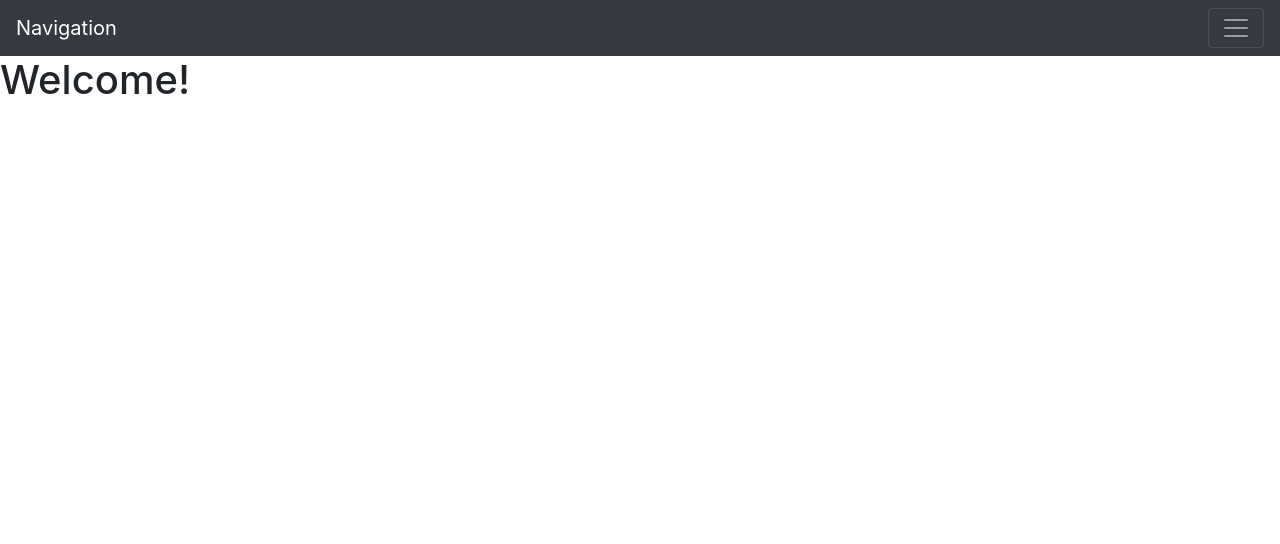
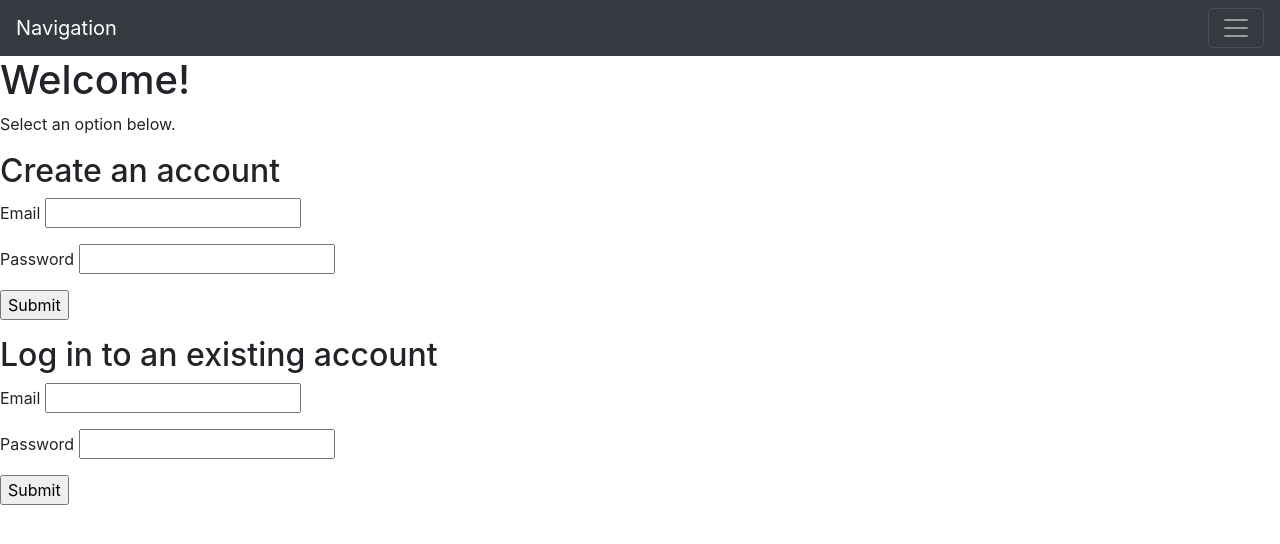
Before and after one commit to ericachesley/ratings-v2, a Flask app: page / in a window 1280 px wide. Shown: the top 544 px of the page. Run offline with Flask 2, Linux system fonts and the light colour scheme; some libraries are stand-ins or nearby versions.

Commit message:
Log in/create user implemented

```diff
--- a/crud.py
+++ b/crud.py
@@ -40,6 +40,10 @@ def get_user_by_id(user_id):
     return User.query.get(user_id)
 
 
+def get_user_by_email(email):
+    return User.query.filter(User.email==email).first()
+
+
 
 if __name__ == '__main__':
     from server import app
--- a/server.py
+++ b/server.py
@@ -34,10 +34,39 @@ def all_users():
     return render_template('all_users.html', users=users)
 
 
+@app.route('/users', methods=['POST'])
+def register_user():
+    email = request.form.get('email')
+    password = request.form.get('password')
+    user = crud.get_user_by_email(email)
+    if user:
+        flash('A user with that email address already exists. Please try again.')
+    else:
+        crud.create_user(email, password)
+        flash('Account created. Please log in.')
+    return redirect('/')
+
+
 @app.route('/users/<user_id>')
 def show_user(user_id):
-    user = crud.get_user_by_id(int(user_id))
+    user = crud.get_user_by_id(user_id)
     return render_template('user_details.html', user=user)
+
+
+@app.route('/login', methods=['POST'])
+def process_login():
+    email = request.form.get('email')
+    password = request.form.get('password')
+    user = crud.get_user_by_email(email)
+    if not user:
+        flash('There is no user with that email address. Please create an account.')
+    elif password == user.password:
+        session['logged_in_customer_email'] = email
+        flash('You have successfully logged in.')
+        return render_template('index.html')
+    else:
+        flash('Incorrect password. Please try again.')
+    return redirect('/')
 
 
 if __name__ == '__main__':
--- a/templates/base.html
+++ b/templates/base.html
@@ -11,6 +11,7 @@
     {% block head %}{% endblock %}
   </head>
   <body>
+
     <nav class="navbar navbar-dark bg-dark">
       <a class="navbar-brand" href="#">Navigation</a>
       <button class="navbar-toggler" type="button" data-toggle="collapse" data-target="#navbarNavAltMarkup" aria-controls="navbarNavAltMarkup" aria-expanded="false" aria-label="Toggle navigation">
@@ -24,6 +25,13 @@
         </div>
       </div>
     </nav>
+
+    {% for msg in get_flashed_messages() %}
+      <p class="flash-msg">
+        {{ msg }}
+      </p>
+    {% endfor %}
+
     {% block body %}{% endblock %}
 
     {% block after_body %}{% endblock %}
--- a/templates/homepage.html
+++ b/templates/homepage.html
@@ -5,4 +5,35 @@
 {% block body %}
 
 <h1>Welcome!</h1>
+<p>Select an option below.</p>
+
+<h2>Create an account</h2>
+  <form action="/users" method="POST">
+    <p>
+      Email <input type="text" name="email">
+    </p>
+
+    <p>
+      Password <input type="password" name="password">
+    </p>
+
+    <p>
+      <input type="submit">
+    </p>
+  </form>
+
+<h2>Log in to an existing account</h2>
+  <form action="/login" method="POST">
+    <p>
+      Email <input type="text" name="email">
+    </p>
+
+    <p>
+      Password <input type="password" name="password">
+    </p>
+
+    <p>
+      <input type="submit">
+    </p>
+  </form>
 {% endblock %}
```
Also changed, not shown: templates/index.html (added, +10 -0 lines). Lines whose indentation alone changed are shown as unchanged.
